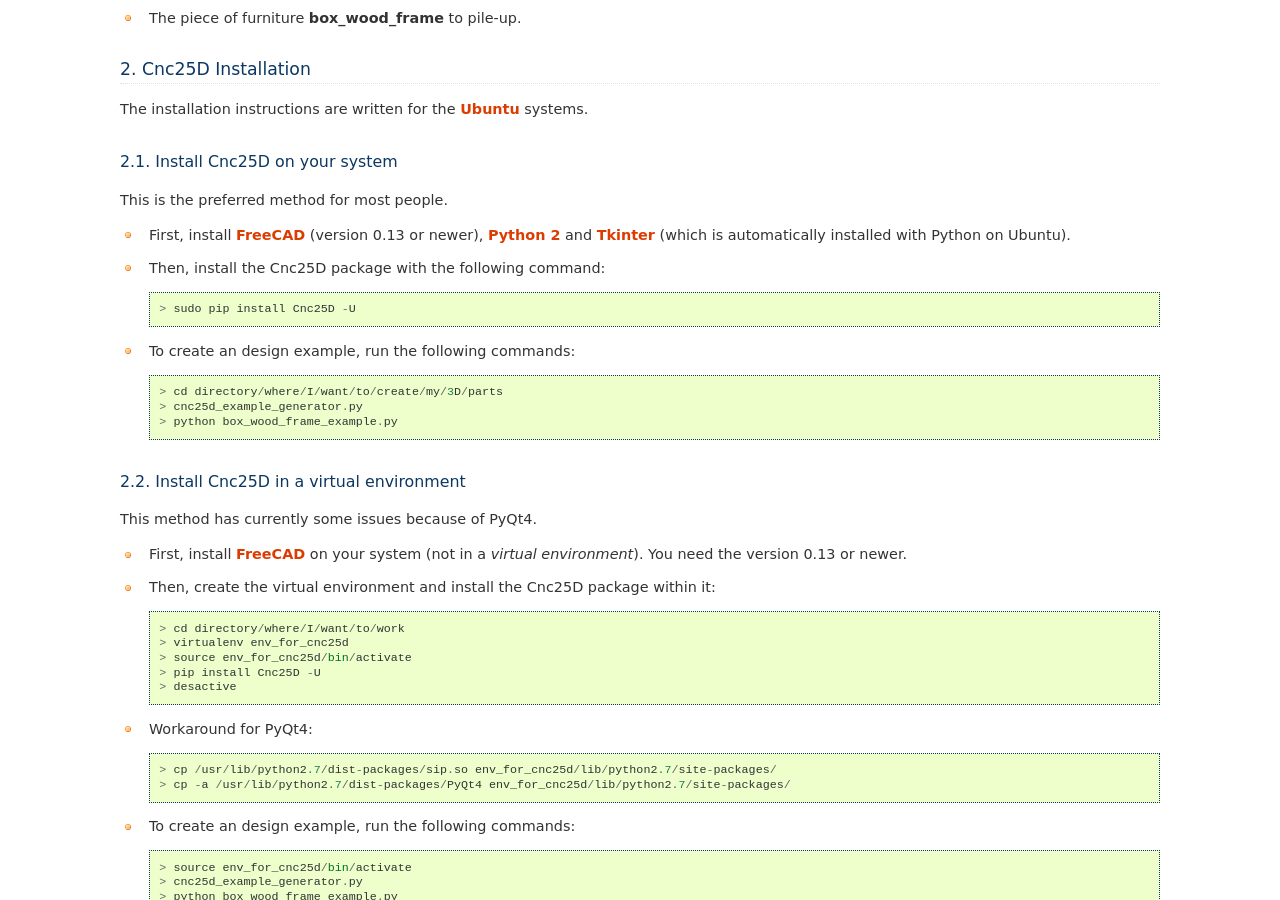
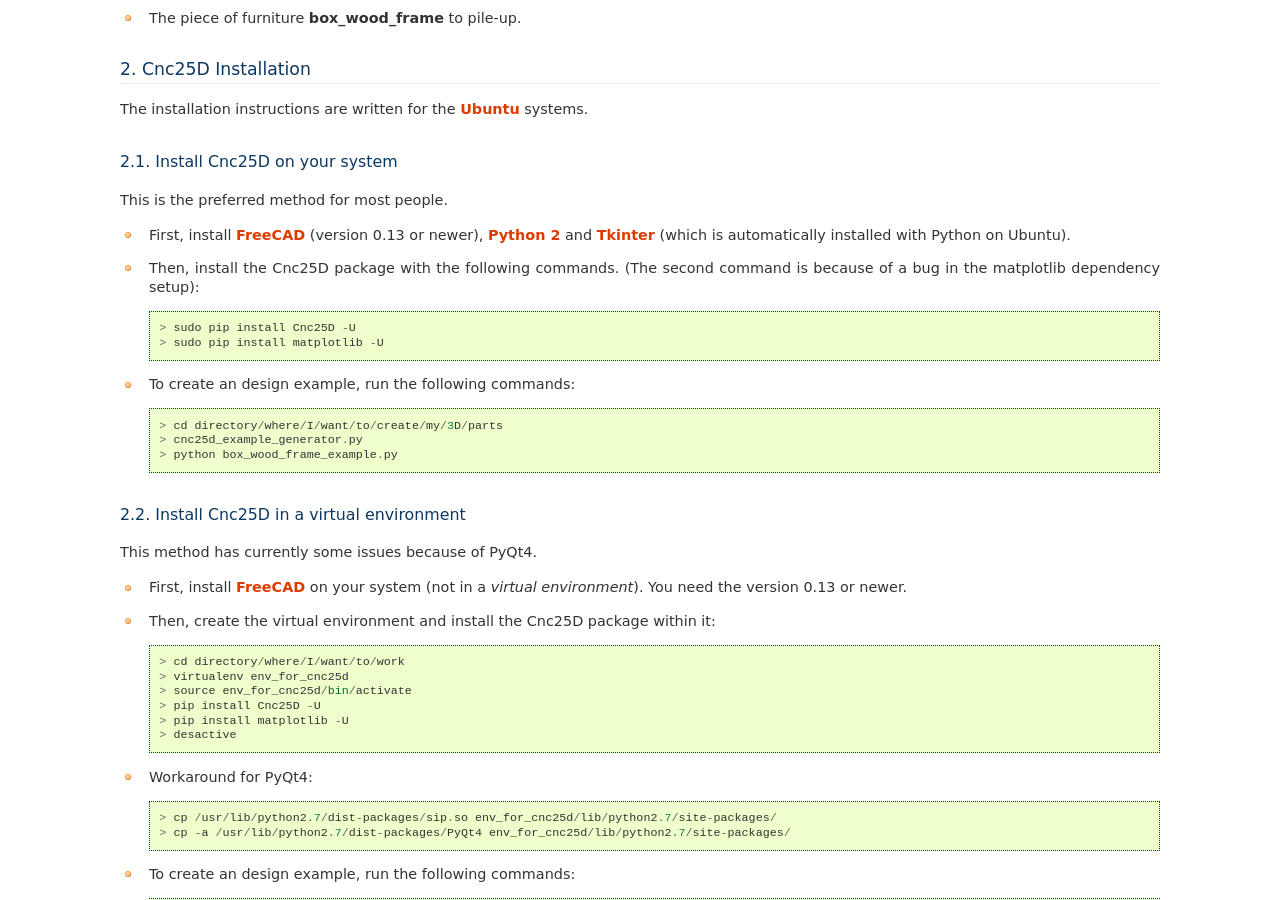
Before and after one commit to charlyoleg/Cnc25D, a Sphinx documentation site: the page built from docs/cnc25d_presentation.rst, in a window 1280 px wide and 900 px high, scrolled down 1336 px. Built offline with Sphinx 7.4.7, drawn with Linux system fonts in a browser that asks for light colours; formulas are drawn with MathJax 3.

Commit message:
[package] fix dependency workaround

```diff
--- a/docs/cnc25d_presentation.rst
+++ b/docs/cnc25d_presentation.rst
@@ -57,9 +57,10 @@
 This is the preferred method for most people.
 
 * First, install FreeCAD_ (version 0.13 or newer), `Python 2`_ and Tkinter_ (which is automatically installed with Python on Ubuntu).
-* Then, install the Cnc25D package with the following command::
+* Then, install the Cnc25D package with the following commands. (The second command is because of a bug in the matplotlib dependency setup)::
 
   > sudo pip install Cnc25D -U
+  > sudo pip install matplotlib -U
 
 * To create an design example, run the following commands::
 
@@ -79,6 +80,7 @@
   > virtualenv env_for_cnc25d
   > source env_for_cnc25d/bin/activate
   > pip install Cnc25D -U
+  > pip install matplotlib -U
   > desactive
 
 * Workaround for PyQt4::
--- a/setup.py
+++ b/setup.py
@@ -24,7 +24,7 @@
     #"Tkinter >= 0.0.0",
     #"tkMessageBox >= 0.0.0",
     "numpy >= 1.6.1",
-    "matplotlib >= 1.2.1",
+    #"matplotlib >= 1.2.1",  # currently disable because of a bug in matplotlib setup.py about numpy dependency
     "svgwrite >= 1.1.2",
     "dxfwrite >= 1.2.0",
     #"timeit >= 0.0.0",
```
Also changed, not shown: 1 other file.
